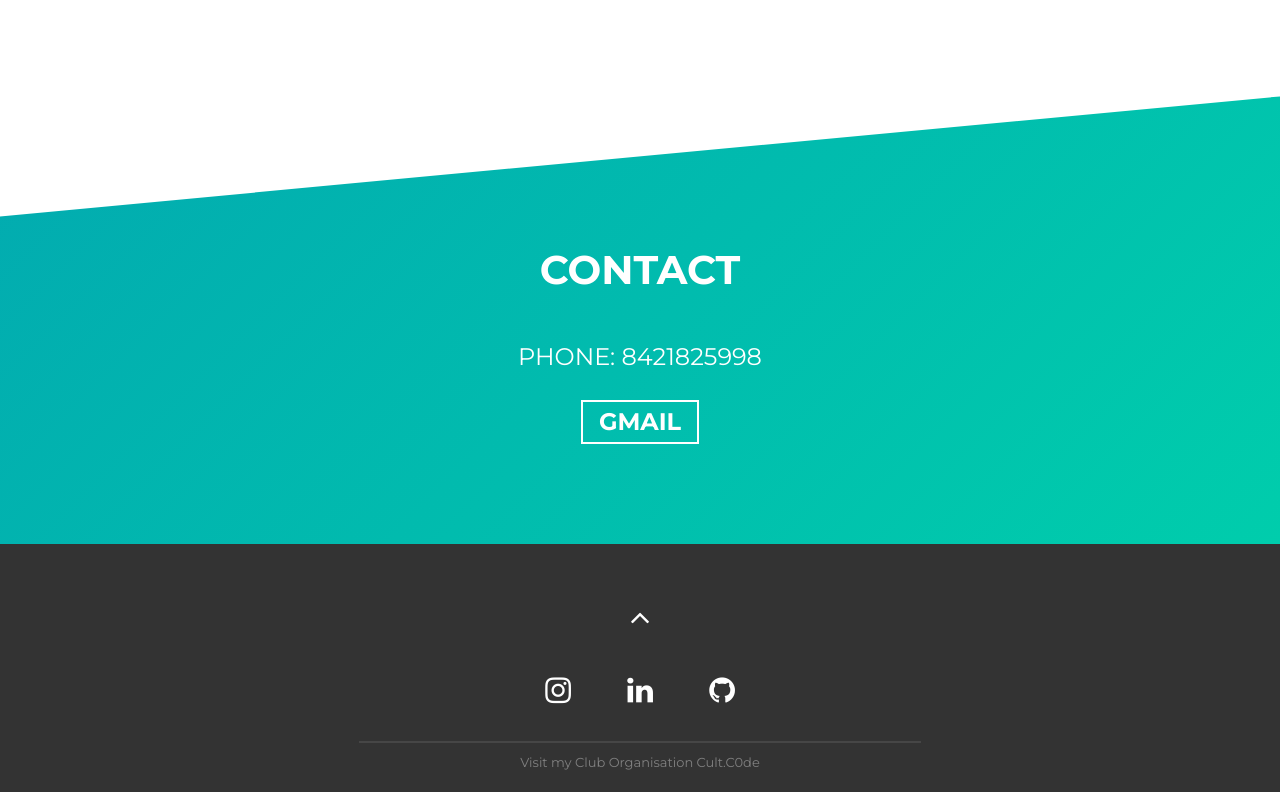
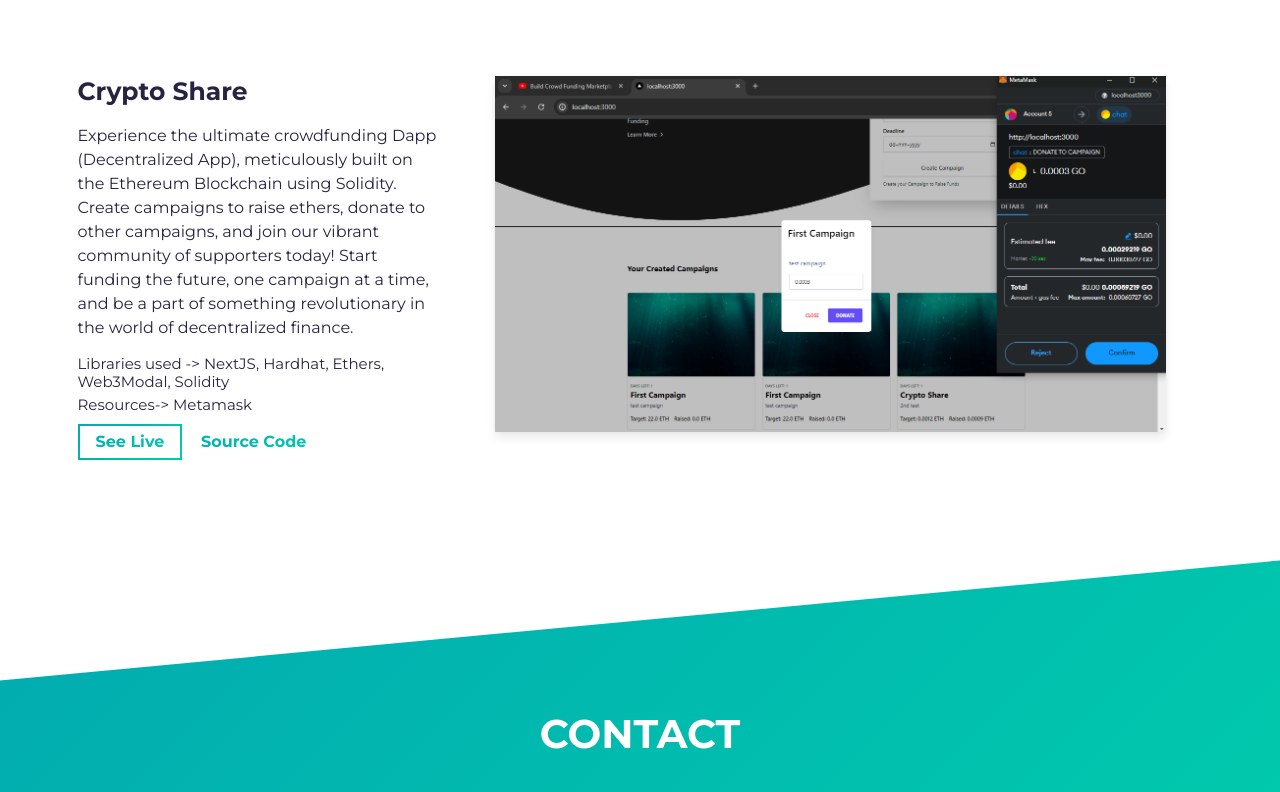
Before and after one commit to TanmayMachkar/resume-profile, a website built with Parcel: page src/index.html in a window 1280 px wide. Shown: the part 2700-3492 px from the top of the page. Built offline with nearby package versions, Linux system fonts and the light colour scheme.

Commit message:
project 4 added

```diff
--- a/src/index.html
+++ b/src/index.html
@@ -250,6 +250,59 @@
             </div>
           </div>
           <!-- /END Project -->
+
+          <!-- Notice: each .row is a project -->
+          <div class="row">
+            <div class="col-lg-4 col-sm-12">
+              <div class="project-wrapper__text load-hidden">
+                <h3 class="project-wrapper__text-title">Crypto Share</h3>
+                <div>
+                  <p class="mb-4">
+                    Experience the ultimate crowdfunding Dapp (Decentralized App), meticulously built on the Ethereum Blockchain using Solidity. Create campaigns to raise ethers, donate to other campaigns, and join our vibrant community of supporters today! Start funding the future, one campaign at a time, and be a part of something revolutionary in the world of decentralized finance.
+                    <h4>Libraries used -> NextJS, Hardhat, Ethers, Web3Modal, Solidity<h4>
+                    <h4>Resources-> Metamask</h4>
+                  </p>
+                </div>
+                <a
+                  rel="noreferrer"
+                  target="_blank"
+                  class="cta-btn cta-btn--hero"
+                  href="https://crowd-fund-solidity.vercel.app/"
+                >
+                  See Live
+                </a>
+                <a
+                  rel="noreferrer"
+                  target="_blank"
+                  class="cta-btn text-color-main"
+                  href="https://github.com/TanmayMachkar/CrowdFundSolidity"
+                >
+                  Source Code
+                </a>
+              </div>
+            </div>
+            <div class="col-lg-8 col-sm-12">
+              <div class="project-wrapper__image load-hidden">
+                <a rel="noreferrer" href="https://crowd-fund-solidity.vercel.app/" target="_blank">
+                  <div
+                    data-tilt
+                    data-tilt-max="4"
+                    data-tilt-glare="true"
+                    data-tilt-max-glare="0.5"
+                    class="thumbnail rounded js-tilt"
+                  >
+                    <img
+                      alt="Project Image"
+                      class="img-fluid"
+                      src="assets/project4.png"
+                    />
+                  </div>
+                </a>
+              </div>
+            </div>
+          </div>
+          <!-- /END Project -->
+
         </div>
       </div>
     </section>
@@ -296,8 +349,8 @@
         <!-- Notice: if you want to give me some credit, it will be huge for me! if not, put your data on it -->
         <p class="footer__text">
           Visit my Club Organisation
-          <a rel="noreferrer" href="https://github.com/Cult-C0de" target="_blank"
-            >Cult.C0de</a
+          <a rel="noreferrer" href="https://github.com/Avinya-co" target="_blank"
+            >Avinya</a
           >
         </p>
 
```
Also changed, not shown: src/assets/project4.png (added).
